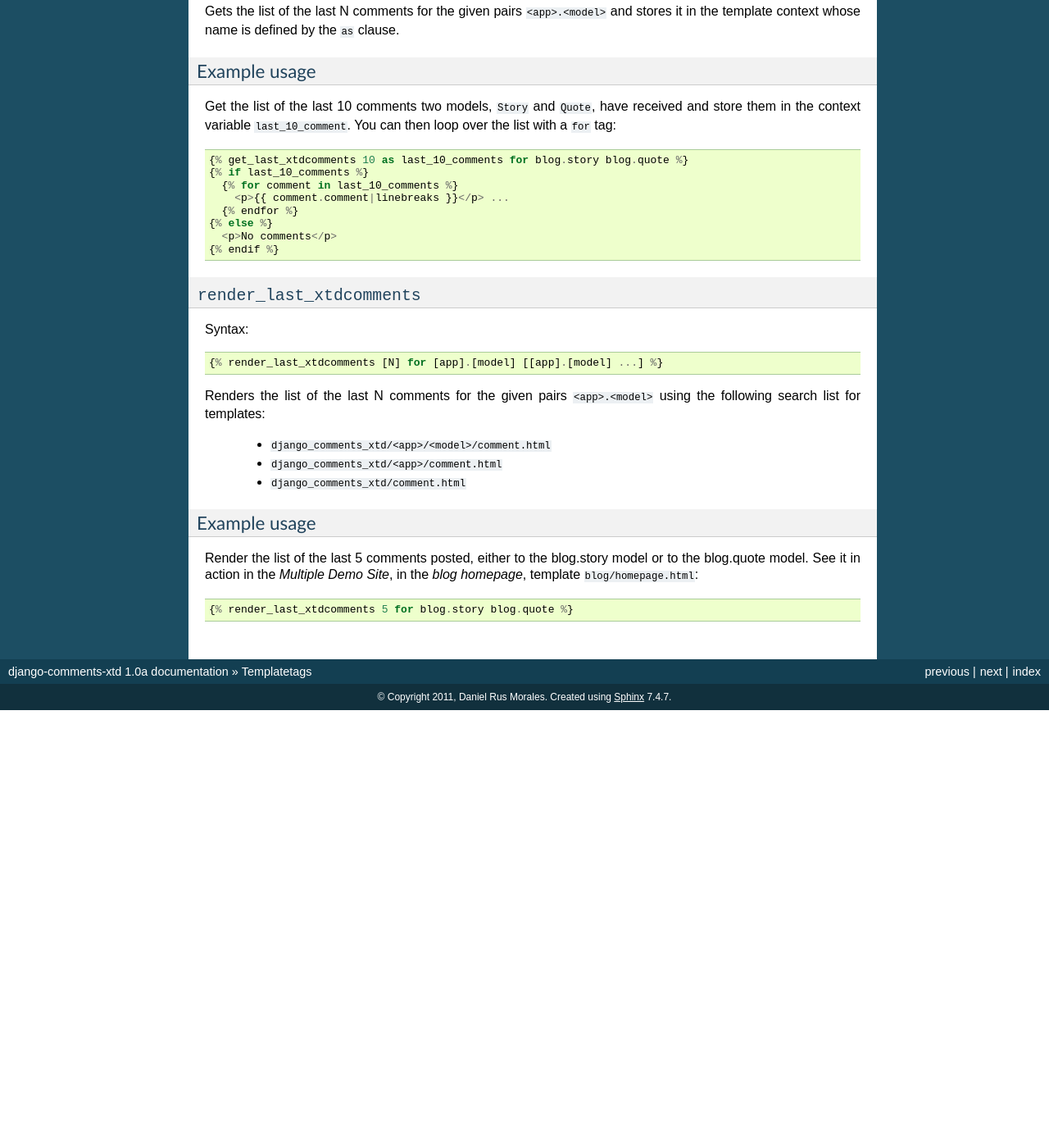
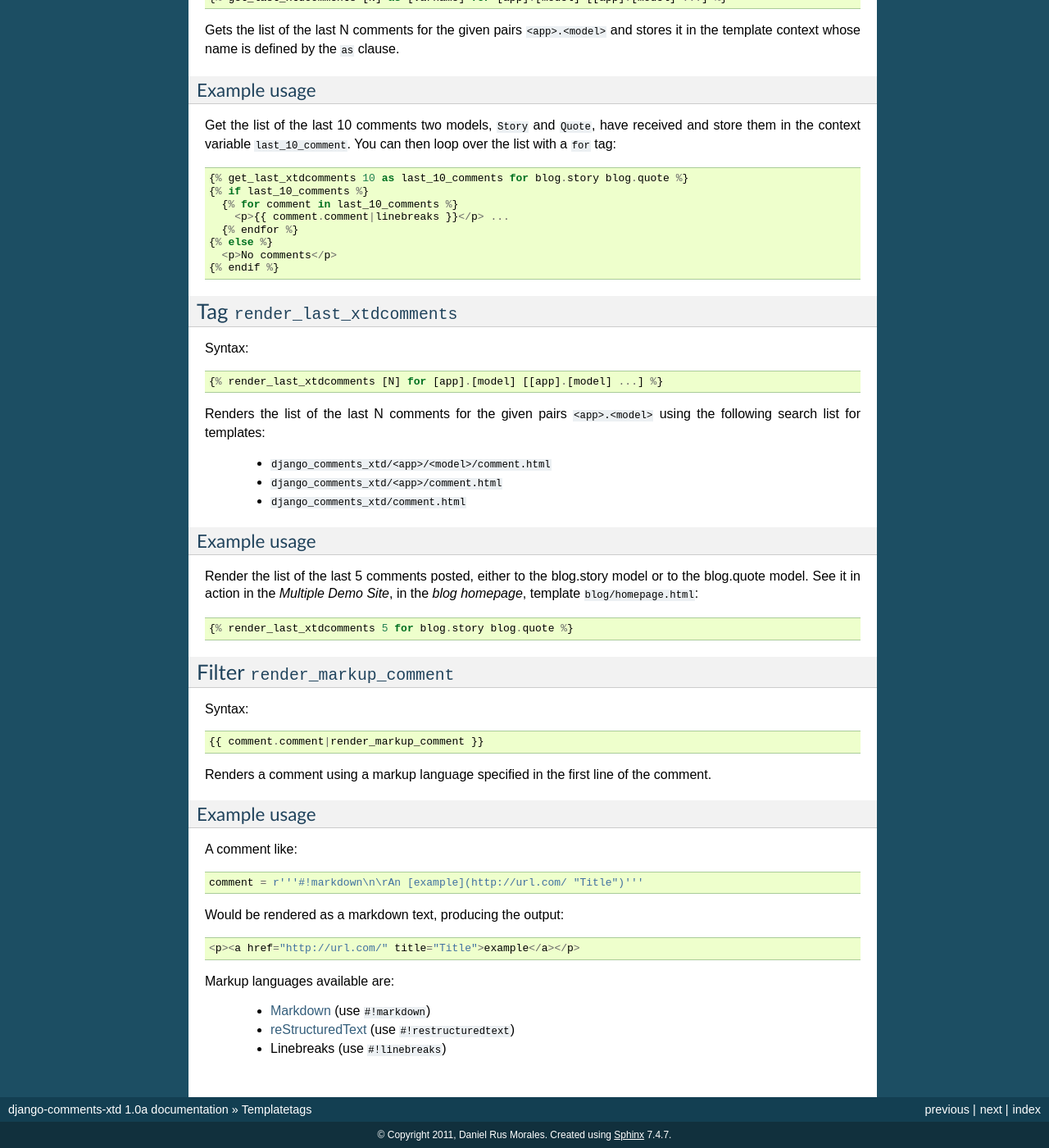
Before and after one commit to danirus/django-comments-xtd, a Sphinx documentation site: the page built from docs/templatetags.rst, in a window 1280 px wide and 1400 px high, scrolled down 892 px. Shown: the whole window at 82% size. Built offline with Sphinx 7.4.7, drawn with Linux system fonts in a browser that asks for light colours; before the commit the page ends 1758 px from its top, so only the background shows below that; some of the changed text lies outside the part shown.

Commit message:
new docs and test for render_markup_comment

```diff
--- a/django_comments_xtd/__init__.py
+++ b/django_comments_xtd/__init__.py
@@ -7,7 +7,7 @@ def get_model():
 def get_form():
     return XtdCommentForm
 
-VERSION = (1, 0, 0, 'a', 3) # following PEP 386
+VERSION = (1, 0, 0, 'a', 4) # following PEP 386
 
 def get_version():
     version = '%s.%s' % (VERSION[0], VERSION[1])
--- a/django_comments_xtd/demos/multiple/templates/blog/quote_detail.html
+++ b/django_comments_xtd/demos/multiple/templates/blog/quote_detail.html
@@ -5,13 +5,13 @@
 
 {% block content %}
 <H3>{{ object.title }}</H3>
-<div style="padding:0 20px; font-size:.8em; font-style:italic">Published {{ object.publish }}</div>
+<div style="padding:0 20px; font-size:.8em; font-style:italic">{{ object.publish }}</div>
 <div style="margin:10px 0; padding:0 150px 0 20px">
   <blockquote style="font-style:italic">
     {{ object.quote|linebreaks }}
   </blockquote>
   <p style="padding: 0 10em;text-align:right">
-    {{ object.author }} <span style="font-size:0.8em">[<a href="{{ object.url_source }}">source</a>]</span>
+    {{ object.author }} <span style="font-size:0.8em">[<a href="{{ object.url_source }}">{% trans "source" %}</a>]</span>
   </p>
 </div>
 
@@ -29,7 +29,7 @@
   </div>
 
   {% if object.allow_comments %}
-  <H4 style="margin-top:30px; text-align:center">your comment</H4>
+  <H4 style="margin-top:30px; text-align:center">{% trans "your comment" %}</H4>
   <div id="comment-form" style="width:400px; margin:0 auto">
     {% render_comment_form for object %}
   </div>
--- a/docs/templatetags.rst
+++ b/docs/templatetags.rst
@@ -4,11 +4,12 @@
 Templatetags
 ============
 
-Django-comments-xtd comes with three tags:
+Django-comments-xtd comes with three tags and one filter:
 
- * ``get_xtdcomment_count``
- * ``get_last_xtdcomments``
- * ``render_last_xtdcomments``
+ * Tag ``get_xtdcomment_count``
+ * Tag ``get_last_xtdcomments``
+ * Tag ``render_last_xtdcomments``
+ * Filter ``render_markup_comment``
 
 To use any of them in your templates you first need to load them::
 
@@ -16,8 +17,8 @@ To use any of them in your templates you first need to load them::
 
 
 
-``get_xtdcomment_count``
-========================
+Tag ``get_xtdcomment_count``
+============================
 
 Syntax::
 
@@ -38,8 +39,8 @@ Get the count of comments two models, ``Story`` and ``Quote``, have received and
     {% get_xtdcomment_count as comment_count for blog.story blog.quote %}
 
 
-``get_last_xtdcomments``
-========================
+Tag ``get_last_xtdcomments``
+============================
 
 Syntax::
 
@@ -62,8 +63,8 @@ Get the list of the last 10 comments two models, ``Story`` and ``Quote``, have r
     {% endif %}
 
 
-``render_last_xtdcomments``
-===========================
+Tag ``render_last_xtdcomments``
+===============================
 
 Syntax::
 
@@ -81,3 +82,31 @@ Example usage
 Render the list of the last 5 comments posted, either to the blog.story model or to the blog.quote model. See it in action in the *Multiple Demo Site*, in the *blog homepage*, template ``blog/homepage.html``::
 
     {% render_last_xtdcomments 5 for blog.story blog.quote %}
+
+
+Filter ``render_markup_comment``
+================================
+
+Syntax::
+
+    {{ comment.comment|render_markup_comment }}
+
+
+Renders a comment using a markup language specified in the first line of the comment.
+
+Example usage
+-------------
+
+A comment like::
+
+    comment = r'''#!markdown\n\rAn [example](http://url.com/ "Title")'''
+
+Would be rendered as a markdown text, producing the output::
+
+    <p><a href="http://url.com/" title="Title">example</a></p>
+
+Markup languages available are:
+
+ * `Markdown <http://daringfireball.net/projects/markdown/syntax>`_ (use ``#!markdown``)
+ * `reStructuredText <http://docutils.sourceforge.net/docs/user/rst/quickref.html>`_ (use ``#!restructuredtext``)
+ * Linebreaks (use ``#!linebreaks``)
--- a/docs/tutorial.rst
+++ b/docs/tutorial.rst
@@ -30,6 +30,8 @@ Use git, pip or easy_install to check out Django-comments-xtd from Github_ or ge
 
     * Do ``easy_install django-comments-xtd``
 
+  4. Optionally, if you want to allow comments written in markup languages like Markdown or reStructuredText, install `django-markup <https://github.com/bartTC/django-markup>`_.
+
 
 .. _Github: http://github.com/danirus/django-comments-xtd
 .. _PyPI: http://pypi.python.org/
@@ -44,6 +46,8 @@ Configuration
 Configuring Django-comments-xtd comprehends the following steps:
 
 1. Add ``'django.contrib.comments'`` and ``'django_comments_xtd'`` to your ``INSTALLED_APPS`` setting.
+
+  * If you allow comments written in markup languages add ``django_markup`` to ``INSTALLED_APPS`` too.
 
 2. Add ``COMMENTS_XTD_CONFIRM_EMAIL = True`` to the settings file in order to require comment confirmation by email.
 
--- a/setup.py
+++ b/setup.py
@@ -9,7 +9,7 @@ test.run_tests = run_tests
 
 setup(
     name = "django-comments-xtd",
-    version = "1.0a3",
+    version = "1.0a4",
     packages = find_packages(),
     license = "MIT",
     description = "Django Comments Framework extension app with follow up notifications and email confirmations",
```
Also changed, not shown: README.rst (+7 -3 lines), docs/example.rst (+27 -4 lines), docs/index.rst (+11 -18 lines), 5 other files.
